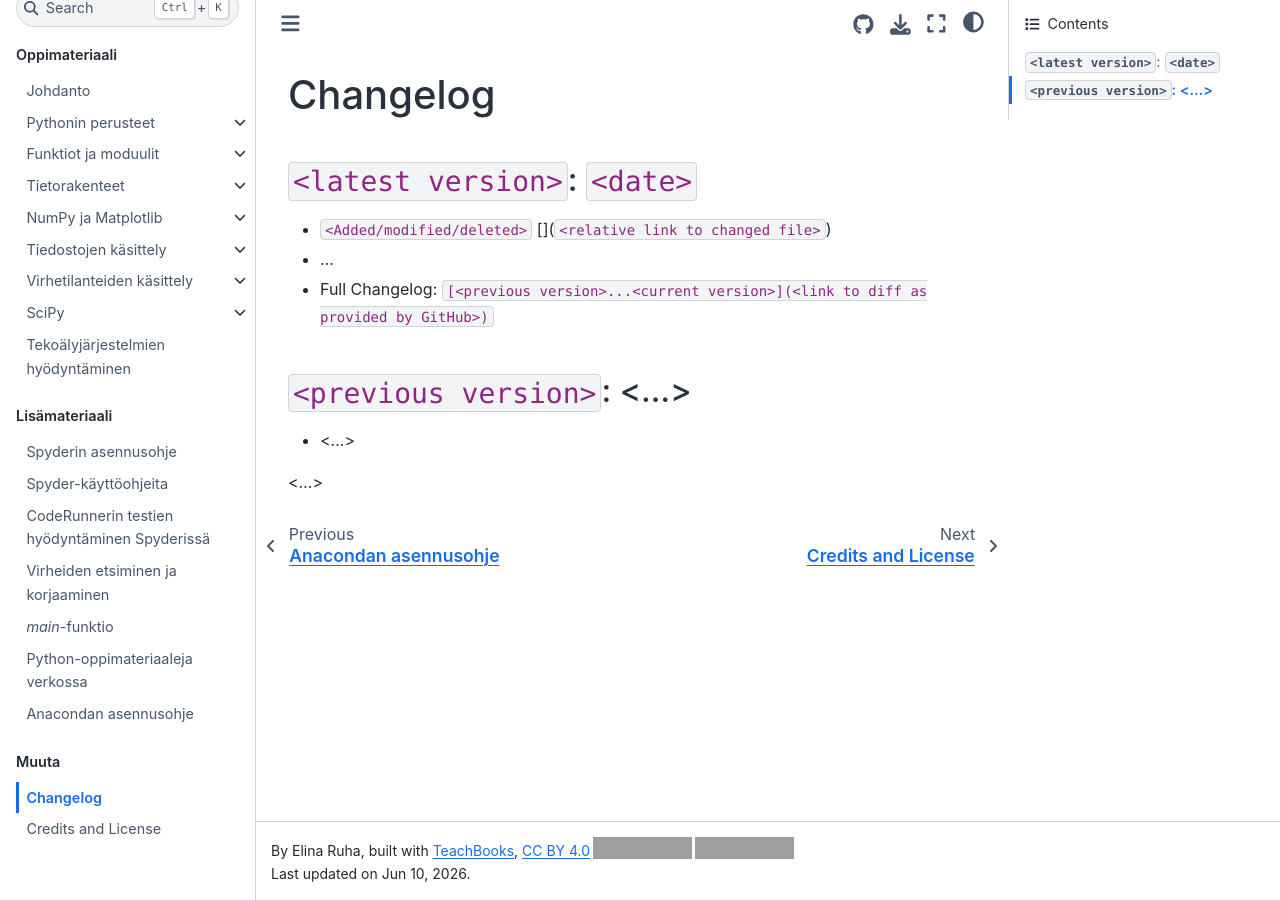
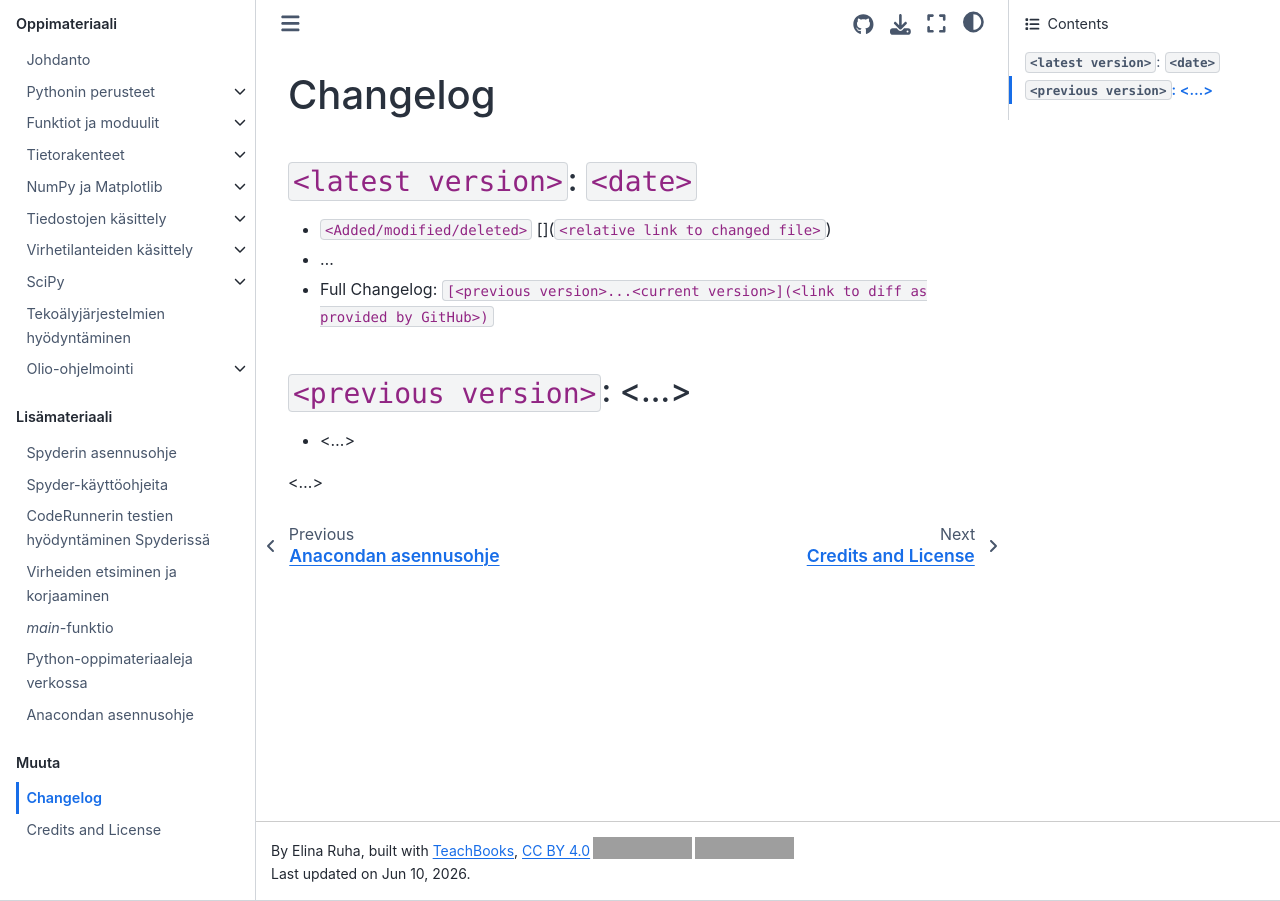
Before and after one commit to elina-ruha/CHEM-ohjelmointikurssikirja-test, a Jupyter Book: the page built from book/changelog.md, in a window 1280 px wide. Built offline with Jupyter Book 1.0.4 settings and Sphinx 7.4.7 and the Sphinx Book theme 1.1.4, drawn with Linux system fonts in a browser that asks for light colours; pages that are not in the unit, such as notebooks, are missing from menus; comment, search, counter and statistics services are not loaded; some of the changed lines change nothing that is shown; grey boxes are pictures that could not be loaded.

Commit message:
Update _toc.yml

```diff
--- a/book/_toc.yml
+++ b/book/_toc.yml
@@ -70,12 +70,13 @@
       - file: scipy/linalg.md
       - file: scipy/integrate.md
     - file: tekoaly/tekoaly-intro.md
-    - file: Kierros6_olio/Kierros_6_olio_intro.md
+    - file: olio/olio-intro.md
       sections:
-      - file: Kierros6_olio/s6_6.md
-      - file: Kierros6_olio/s6_7.md
-      - file: Kierros6_olio/s6_8.md
-      - file: Kierros6_olio/s6_9.md
+      - file: olio/class.md
+      - file: olio/kentat.md
+      - file: olio/sailominen.md
+      - file: olio/luokkamuuttujat.md
+      - file: olio/str.md
   - caption: Lisämateriaali
     chapters:
     - file: lisamateriaali/spyder_asennus.md
```
